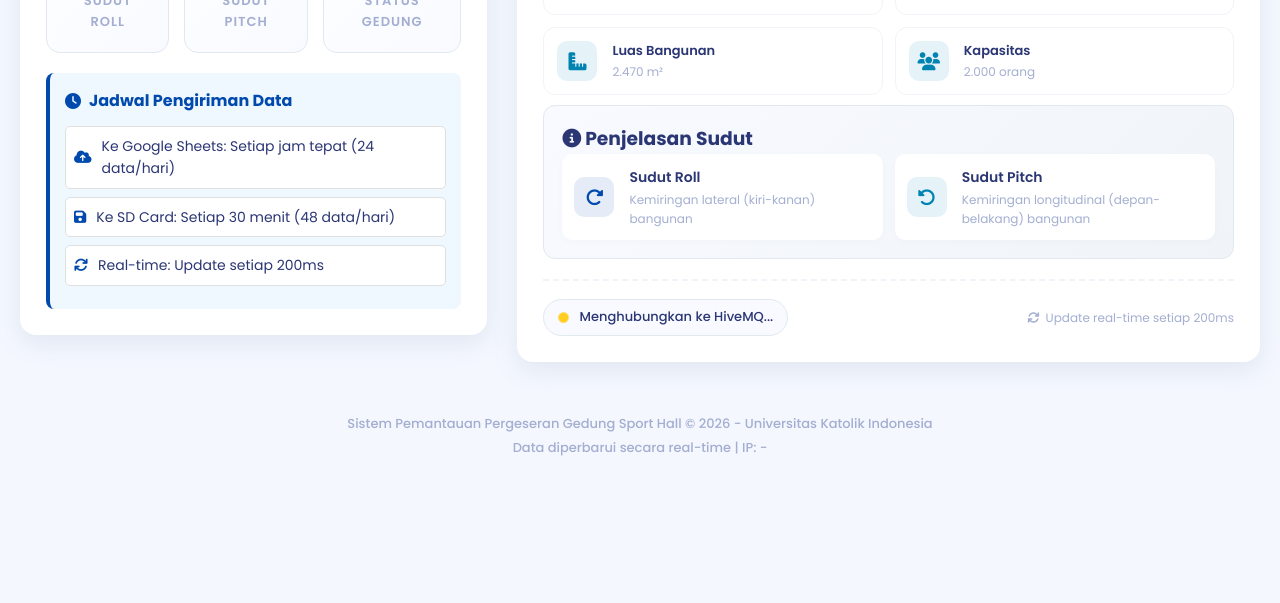
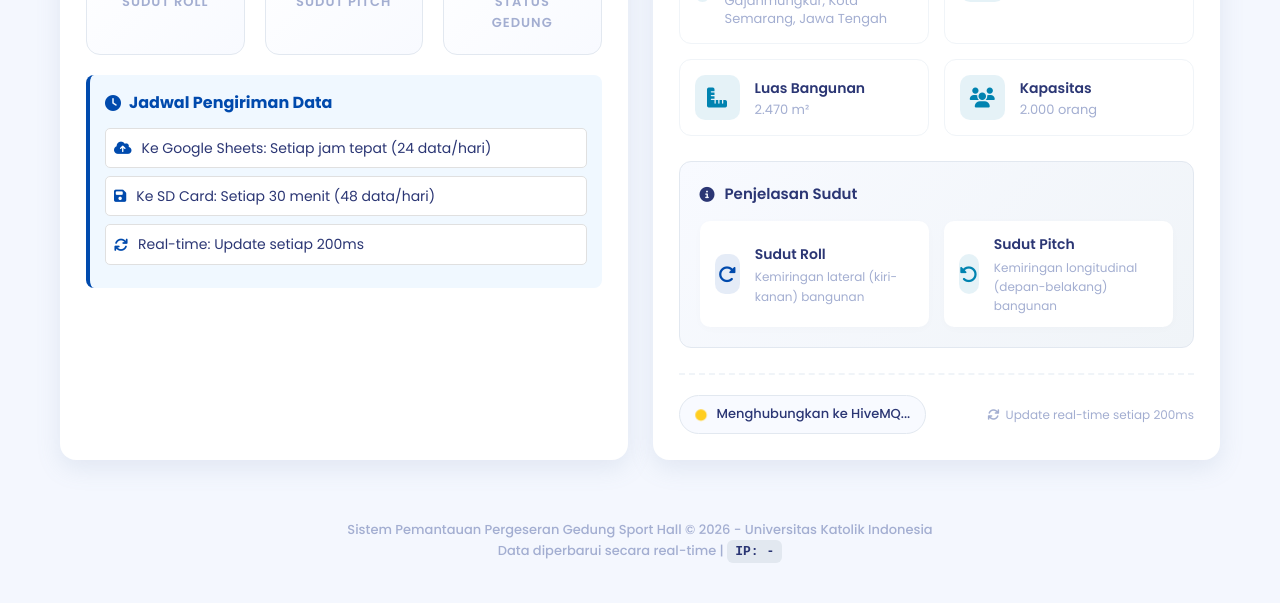
Before and after one commit to Geodigitech-monitoring/sport-hall-monitoring-1, a plain HTML site: page index.html in a window 1280 px wide. Shown: the part 421-1024 px from the top of the page. Before the commit the page ends 920 px from the top, so only its background shows below. Drawn offline with Linux system fonts and the light colour scheme; a script that the page names is missing.

Commit message:
Update style.css

```diff
--- a/style.css
+++ b/style.css
@@ -1,7 +1,7 @@
 /* Import Modern Font */
 @import url('https://fonts.googleapis.com/css2?family=Poppins:wght@300;400;500;600;700&display=swap');
 
-/* Color Variables */
+/* Color Variables & Theming */
 :root {
     --primary-color: #004aad;
     --secondary-color: #0083b0;
@@ -17,8 +17,13 @@
     --transition: all 0.3s cubic-bezier(0.4, 0, 0.2, 1);
 }
 
-/* Reset */
-* { margin: 0; padding: 0; box-sizing: border-box; font-family: 'Poppins', sans-serif; }
+/* Reset dan Base Styles */
+* {
+    margin: 0;
+    padding: 0;
+    box-sizing: border-box;
+    font-family: 'Poppins', sans-serif;
+}
 
 body {
     background-color: var(--bg-color);
@@ -28,33 +33,54 @@
 }
 
 .container {
-    max-width: 1400px;
+    max-width: 1200px;
     margin: 0 auto;
     padding: 20px;
 }
 
-/* ── Header ── */
+/* Header Styles */
 header {
     display: flex;
     flex-direction: column;
     gap: 15px;
     padding: 20px 0;
     margin-bottom: 30px;
+    border-bottom: none;
 }
 
-.logo-container { display: flex; align-items: center; gap: 20px; }
+.logo-container {
+    display: flex;
+    align-items: center;
+    gap: 20px;
+}
 
 .logo {
-    width: 60px; height: 60px;
+    width: 60px;
+    height: 60px;
     background: linear-gradient(135deg, var(--primary-color), var(--secondary-color));
     border-radius: 18px;
+    display: flex;
+    align-items: center;
+    justify-content: center;
+    color: white;
+    box-shadow: 0 4px 15px rgba(0, 74, 173, 0.2);
     object-fit: contain;
     padding: 5px;
-    box-shadow: 0 4px 15px rgba(0,74,173,0.2);
 }
 
-.header-title h1 { color: var(--text-main); font-size: 22px; font-weight: 700; line-height: 1.3; letter-spacing: -0.5px; }
-.header-title p  { color: var(--text-muted); font-size: 14px; font-weight: 500; }
+.header-title h1 {
+    color: var(--text-main);
+    font-size: 22px;
+    font-weight: 700;
+    line-height: 1.3;
+    letter-spacing: -0.5px;
+}
+
+.header-title p {
+    color: var(--text-muted);
+    font-size: 14px;
+    font-weight: 500;
+}
 
 .date-display {
     text-align: left;
@@ -64,10 +90,19 @@
     box-shadow: var(--shadow-soft);
 }
 
-#current-date { color: var(--primary-color); font-size: 15px; font-weight: 600; }
-#current-time { color: var(--text-muted); font-size: 13px; font-weight: 500; }
+#current-date {
+    color: var(--primary-color);
+    font-size: 15px;
+    font-weight: 600;
+}
 
-/* ── Alert Banner ── */
+#current-time {
+    color: var(--text-muted);
+    font-size: 13px;
+    font-weight: 500;
+}
+
+/* Alert Banner */
 .alert-banner {
     border-radius: 12px;
     padding: 16px 20px;
@@ -76,22 +111,28 @@
     align-items: center;
     gap: 15px;
     box-shadow: var(--shadow-soft);
-    border-left: 5px solid;
     animation: slideDown 0.5s ease-out;
 }
 
-.alert-banner i { font-size: 24px; }
-.alert-content h3 { font-size: 16px; font-weight: 600; margin-bottom: 2px; }
-.alert-content p  { font-size: 14px; opacity: 0.9; }
+.alert-banner i {
+    font-size: 24px;
+}
 
-.alert-bahaya  { background: #f8d7da; border-color: #dc3545; color: #721c24; }
-.alert-siaga   { background: #fff3e0; border-color: #ff9800; color: #ef6c00; }
-.alert-waspada { background: #fff3cd; border-color: #ffc107; color: #856404; }
+.alert-content h3 {
+    font-size: 16px;
+    font-weight: 600;
+    margin-bottom: 2px;
+}
 
-/* ── Data Actions ── */
+.alert-content p {
+    font-size: 14px;
+    opacity: 0.9;
+}
+
+/* Data Actions */
 .data-actions {
     display: flex;
-    gap: 12px;
+    gap: 15px;
     margin-bottom: 30px;
     flex-wrap: wrap;
 }
@@ -103,14 +144,14 @@
     border: 1px solid #e0e5f2;
     border-radius: 12px;
     cursor: pointer;
-    font-size: 13px;
+    font-size: 14px;
     font-weight: 600;
     display: flex;
     align-items: center;
     gap: 10px;
     transition: var(--transition);
     flex: 1;
-    min-width: 200px;
+    min-width: 180px;
     justify-content: center;
     text-decoration: none;
     box-shadow: 0 2px 10px rgba(0,0,0,0.02);
@@ -120,51 +161,33 @@
     background: var(--primary-color);
     color: white;
     transform: translateY(-3px);
-    box-shadow: 0 8px 20px rgba(0,74,173,0.2);
+    box-shadow: 0 8px 20px rgba(0, 74, 173, 0.2);
     border-color: var(--primary-color);
 }
 
-/* ── Sensor Label ── */
-.sensor-label {
-    display: flex;
-    align-items: center;
-    gap: 10px;
-    font-size: 14px;
-    font-weight: 700;
-    padding: 10px 18px;
-    border-radius: 12px;
-    margin-bottom: 15px;
-    letter-spacing: 0.3px;
+.action-btn i {
+    font-size: 16px;
 }
 
-.sensor-label-1 { background: rgba(0,74,173,0.08); color: var(--primary-color); border: 1px solid rgba(0,74,173,0.15); }
-.sensor-label-2 { background: rgba(5,150,105,0.08); color: #059669;             border: 1px solid rgba(5,150,105,0.15); }
-
-/* ── Main Content: 2 Columns ── */
+/* Main Content */
 .main-content {
-    display: flex;
-    flex-direction: column;
-    gap: 30px;
-    margin-bottom: 30px;
-}
-
-.sensor-col {
     display: flex;
     flex-direction: column;
     gap: 25px;
 }
 
-/* ── Card ── */
 .card {
     background-color: var(--card-bg);
     border-radius: var(--border-radius);
     box-shadow: var(--shadow-soft);
     padding: 25px;
     transition: var(--transition);
-    border: 1px solid rgba(255,255,255,0.5);
+    border: 1px solid rgba(255, 255, 255, 0.5);
 }
 
-.card:hover { box-shadow: 0 12px 30px rgba(112,144,176,0.2); }
+.card:hover {
+    box-shadow: 0 12px 30px rgba(112, 144, 176, 0.2);
+}
 
 .card-title {
     display: flex;
@@ -175,16 +198,23 @@
     border-bottom: 2px dashed #f0f4f8;
 }
 
-.card-title h2 { color: var(--text-main); font-size: 18px; font-weight: 700; }
+.card-title h2 {
+    color: var(--text-main);
+    font-size: 18px;
+    font-weight: 700;
+}
 
 .card-title i {
     background: #f4f7fe;
-    width: 40px; height: 40px;
-    display: flex; align-items: center; justify-content: center;
+    width: 40px;
+    height: 40px;
+    display: flex;
+    align-items: center;
+    justify-content: center;
     border-radius: 10px;
 }
 
-/* ── Data Summary ── */
+/* Data Summary */
 .data-summary {
     display: flex;
     flex-direction: column;
@@ -201,7 +231,9 @@
     transition: var(--transition);
 }
 
-.data-item:hover { transform: scale(1.02); }
+.data-item:hover {
+    transform: scale(1.02);
+}
 
 .data-value {
     font-size: 32px;
@@ -219,118 +251,119 @@
     font-weight: 600;
 }
 
-/* Status colors */
-.status-aman    { color: #28a745 !important; }
-.status-waspada { color: #ffc107 !important; }
-.status-siaga   { color: #ff9800 !important; }
-.status-bahaya  { color: #dc3545 !important; animation: pulseDanger 1.5s infinite; }
-
-/* ── Reading Info ── */
-.reading-info {
-    margin-top: 20px;
-    padding: 15px;
-    background-color: #f0f8ff;
-    border-radius: 8px;
-    border-left: 4px solid var(--primary-color);
-}
-
-.reading-info h3 {
-    color: var(--primary-color);
-    margin-bottom: 12px;
-    display: flex;
-    align-items: center;
-    gap: 8px;
-    font-size: 15px;
-}
-
-.reading-info ul { list-style-type: none; padding: 0; }
-
-.reading-info li {
-    margin-bottom: 8px;
-    padding: 8px;
-    background-color: white;
-    border-radius: 5px;
-    border: 1px solid #e0e0e0;
-    display: flex;
-    align-items: center;
-    gap: 10px;
-    font-size: 13px;
-}
-
-.reading-info li i { color: var(--primary-color); }
-
-/* ── Info Grid ── */
+/* Info Grid */
 .info-grid {
     display: grid;
     grid-template-columns: 1fr;
-    gap: 12px;
-    margin-bottom: 10px;
+    gap: 15px;
+    margin-bottom: 25px;
 }
 
 .info-item {
     display: flex;
     align-items: center;
     gap: 15px;
-    padding: 13px;
+    padding: 15px;
     background-color: var(--card-bg);
     border-radius: 12px;
     border: 1px solid #f0f4f8;
     transition: var(--transition);
 }
 
-.info-item:hover { background-color: #f8faff; border-color: #e2e8f0; }
+.info-item:hover {
+    background-color: #f8faff;
+    border-color: #e2e8f0;
+}
 
 .info-item i {
-    font-size: 18px;
+    font-size: 20px;
     color: var(--secondary-color);
-    background: rgba(0,131,176,0.1);
-    width: 40px; height: 40px;
-    display: flex; align-items: center; justify-content: center;
+    background: rgba(0, 131, 176, 0.1);
+    width: 45px;
+    height: 45px;
+    display: flex;
+    align-items: center;
+    justify-content: center;
     border-radius: 10px;
-    flex-shrink: 0;
 }
 
-.info-item h3 { color: var(--text-main); font-size: 13px; margin-bottom: 2px; font-weight: 600; }
-.info-item p  { color: var(--text-muted); font-size: 12px; line-height: 1.4; }
+.info-item h3 {
+    color: var(--text-main);
+    font-size: 14px;
+    margin-bottom: 2px;
+    font-weight: 600;
+}
 
-/* ── Angle Explanation ── */
+.info-item p {
+    color: var(--text-muted);
+    font-size: 13px;
+    line-height: 1.4;
+}
+
+/* Angle Explanation */
 .angle-explanation {
     background: linear-gradient(135deg, #f8faff 0%, #f0f4f8 100%);
     border-radius: 12px;
-    padding: 18px;
+    padding: 20px;
+    margin-top: 25px;
     border: 1px solid #e2e8f0;
 }
 
-.angle-items { display: flex; flex-direction: column; gap: 12px; }
+.angle-explanation h3 {
+    color: var(--text-main);
+    margin-bottom: 15px;
+    display: flex;
+    align-items: center;
+    gap: 10px;
+    font-size: 15px;
+    font-weight: 600;
+}
+
+.angle-items {
+    display: flex;
+    flex-direction: column;
+    gap: 15px;
+}
 
 .angle-item {
     display: flex;
     align-items: center;
     gap: 15px;
-    padding: 12px;
+    padding: 12px 15px;
     background-color: var(--card-bg);
     border-radius: 10px;
     box-shadow: 0 2px 8px rgba(0,0,0,0.02);
 }
 
 .angle-icon {
-    width: 40px; height: 40px;
+    width: 40px;
+    height: 40px;
     border-radius: 10px;
-    display: flex; align-items: center; justify-content: center;
+    display: flex;
+    align-items: center;
+    justify-content: center;
     font-size: 18px;
-    flex-shrink: 0;
 }
 
-.roll-icon  { background-color: rgba(0,74,173,0.1);  color: var(--primary-color); }
-.pitch-icon { background-color: rgba(0,131,176,0.1); color: var(--secondary-color); }
+.roll-icon { background-color: rgba(0, 74, 173, 0.1); color: var(--primary-color); }
+.pitch-icon { background-color: rgba(0, 131, 176, 0.1); color: var(--secondary-color); }
 
-.angle-item h4 { color: var(--text-main); margin-bottom: 2px; font-size: 14px; font-weight: 600; }
-.angle-item p  { color: var(--text-muted); font-size: 12px; }
+.angle-item h4 {
+    color: var(--text-main);
+    margin-bottom: 2px;
+    font-size: 14px;
+    font-weight: 600;
+}
 
-/* ── Connection Status ── */
+.angle-item p {
+    color: var(--text-muted);
+    font-size: 12px;
+}
+
+/* Connection Status */
 .connection-status-container {
-    margin-top: 20px;
-    padding-top: 18px;
+    margin-top: 25px;
+    padding-top: 20px;
     border-top: 2px dashed #f0f4f8;
     display: flex;
     justify-content: space-between;
@@ -344,24 +377,32 @@
     align-items: center;
     gap: 10px;
     background: #f8faff;
-    padding: 7px 14px;
+    padding: 8px 15px;
     border-radius: 20px;
     border: 1px solid #e2e8f0;
+}
+
+.status-dot {
+    width: 12px;
+    height: 12px;
+    border-radius: 50%;
+    display: inline-block;
+}
+
+.status-dot.connected {
+    background-color: var(--success);
+    box-shadow: 0 0 0 3px rgba(5, 205, 153, 0.2);
+    animation: pulse 2s infinite;
+}
+
+.status-dot.disconnected { background-color: var(--alert); }
+.status-dot.connecting { background-color: var(--warning); animation: pulse 1s infinite; }
+
+#connection-status-text {
     font-size: 13px;
     font-weight: 500;
     color: var(--text-main);
 }
-
-.status-dot {
-    width: 11px; height: 11px;
-    border-radius: 50%;
-    display: inline-block;
-    flex-shrink: 0;
-}
-
-.status-dot.connected    { background-color: var(--success); box-shadow: 0 0 0 3px rgba(5,205,153,0.2); animation: pulse 2s infinite; }
-.status-dot.disconnected { background-color: var(--alert); }
-.status-dot.connecting   { background-color: var(--warning); animation: pulse 1s infinite; }
 
 .update-info {
     font-size: 12px;
@@ -371,49 +412,61 @@
     gap: 6px;
 }
 
-/* ── Footer ── */
+/* Footer */
 footer {
-    margin-top: 20px;
+    margin-top: 40px;
     padding: 20px 0;
     text-align: center;
     color: var(--text-muted);
     font-size: 13px;
     font-weight: 500;
-    line-height: 1.8;
 }
 
-/* ── Animations ── */
+#ip-address {
+    font-family: monospace;
+    background-color: #e2e8f0;
+    color: var(--text-main);
+    padding: 4px 8px;
+    border-radius: 6px;
+    font-weight: 600;
+}
+
+/* Animations */
 @keyframes slideDown {
     from { opacity: 0; transform: translateY(-10px); }
-    to   { opacity: 1; transform: translateY(0); }
+    to { opacity: 1; transform: translateY(0); }
 }
 
 @keyframes pulse {
-    0%   { transform: scale(0.95); box-shadow: 0 0 0 0 rgba(5,205,153,0.7); }
-    70%  { transform: scale(1);    box-shadow: 0 0 0 6px rgba(5,205,153,0); }
-    100% { transform: scale(0.95); box-shadow: 0 0 0 0 rgba(5,205,153,0); }
+    0% { transform: scale(0.95); box-shadow: 0 0 0 0 rgba(5, 205, 153, 0.7); }
+    70% { transform: scale(1); box-shadow: 0 0 0 6px rgba(5, 205, 153, 0); }
+    100% { transform: scale(0.95); box-shadow: 0 0 0 0 rgba(5, 205, 153, 0); }
 }
 
-@keyframes pulseDanger {
-    0%   { opacity: 1; }
-    50%  { opacity: 0.5; }
-    100% { opacity: 1; }
-}
+/* Tablet and Desktop Styles */
+@media (min-width: 768px) {
+    header {
+        flex-direction: row;
+        justify-content: space-between;
+        align-items: center;
+    }
 
-/* ── Responsive ── */
-@media (min-width: 768px) {
-    header { flex-direction: row; justify-content: space-between; align-items: center; }
     .date-display { text-align: right; }
 
-    .data-summary { flex-direction: row; }
+    .main-content {
+        display: grid;
+        grid-template-columns: 1fr 1fr;
+        gap: 25px;
+    }
+
+    .data-summary {
+        flex-direction: row;
+        gap: 20px;
+    }
+
     .data-item { flex: 1; }
 
-    .info-grid { grid-template-columns: 1fr 1fr; }
+    .info-grid { grid-template-columns: repeat(2, 1fr); }
     .angle-items { flex-direction: row; }
     .angle-item { flex: 1; }
 }
-
-@media (min-width: 1024px) {
-    .main-content { flex-direction: row; align-items: flex-start; }
-    .sensor-col { flex: 1; }
-}
```
